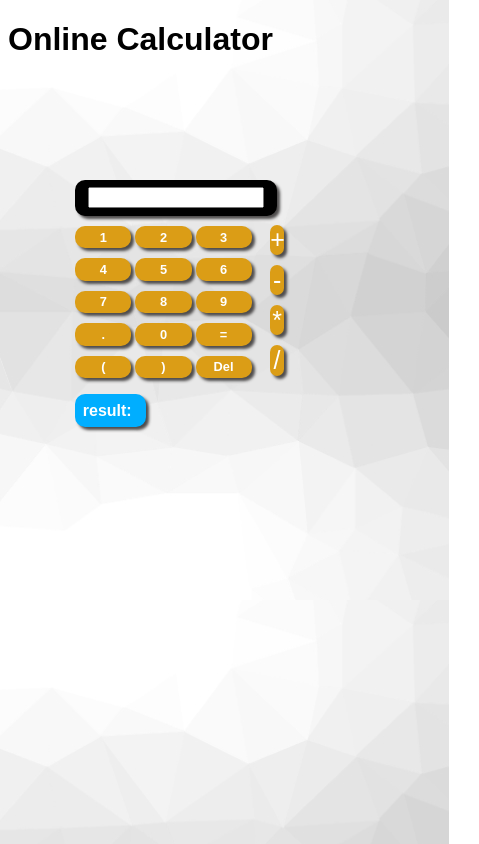
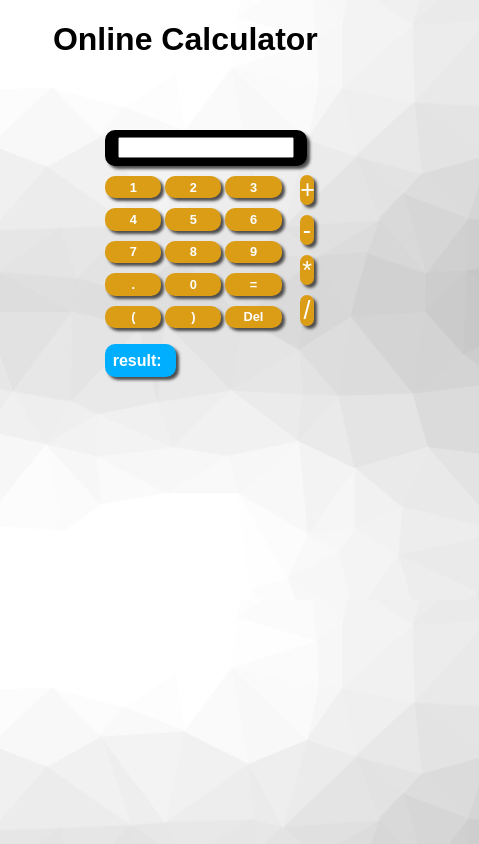
Before and after one commit to jayanthbharadwaj2601/online-calculator, a plain HTML site: page index.html in a window 390 px wide. Shown: the whole page, 479 px wide, since content can reach past the window. Drawn offline with Linux system fonts and the light colour scheme.

Commit message:
Update styling.css

```diff
--- a/styling.css
+++ b/styling.css
@@ -15,6 +15,8 @@ h1
 {
     font-weight: bold;
     font-family: Arial, Helvetica, sans-serif;
+    position: relative;
+    left: 12%;
 }
 .ad
 {
@@ -94,7 +96,6 @@ h1
     .positioning
 {
     position: relative;
-    left: 32%;
     top: 10px;
 }
 }
@@ -103,8 +104,8 @@ h1
     .positioning
     {
         position: relative;
-        left: 18%;
-        top: 100px;
+        left: 26%;
+        top: 50px;
     }
 
 }
```
